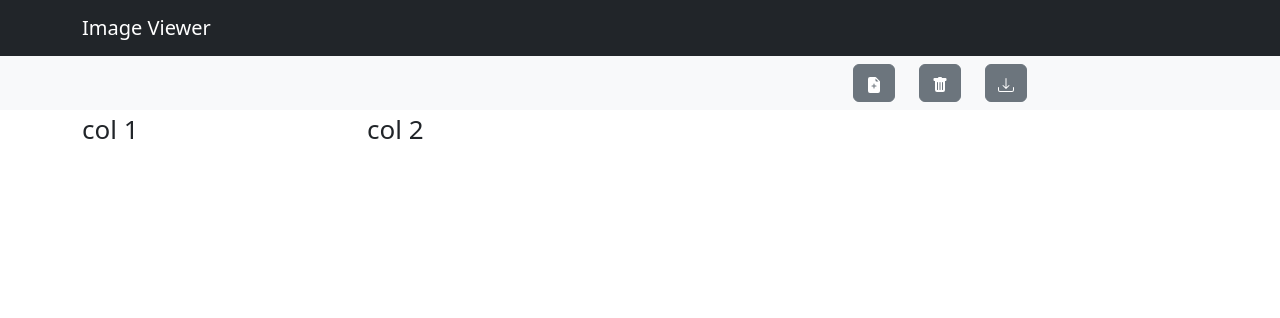
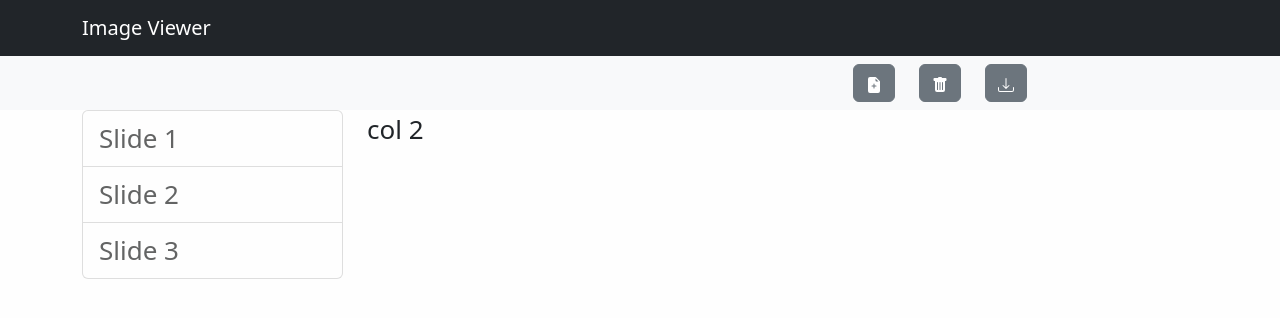
Before and after one commit to OzgeYurtsever/image-viewer, a React (Create React App) app: page / in a window 1280 px wide. Shown: the top 318 px of the page. Built offline with nearby package versions, Linux system fonts and the light colour scheme.

Commit message:
Create Navigation UI elements

```diff
--- a/src/App.css
+++ b/src/App.css
@@ -14,7 +14,7 @@
 }
 
 .App-header {
-  background-color: white;
+  background-color: #fefefe;
   min-height: 100vh;
   display: flex;
   flex-direction: column;
--- a/src/components/File.jsx
+++ b/src/components/File.jsx
@@ -1,19 +1,16 @@
-import React, { useState, useEffect } from 'react';
+import React, { useState } from 'react';
 import Navbar from 'react-bootstrap/Navbar';
 import ButtonGroup from 'react-bootstrap/ButtonGroup';
 import Button from 'react-bootstrap/Button';
 import Container from 'react-bootstrap/Container';
 import Row from 'react-bootstrap/Row';
-import Card from 'react-bootstrap/Card';
 import Col from 'react-bootstrap/Col';
 import { BsDownload, BsFillFileEarmarkPlusFill, BsTrashFill } from "react-icons/bs";
+import Navigation from './Navigation';
 
 
 const File = () => {
-
-    useEffect(() => {
-
-    }, []);
+    const [slides, setSlides] = useState([[], [], []]);
 
     return (
         <div>
@@ -43,7 +40,7 @@ const File = () => {
                 <Container className="h-100">
                     <Row className="h-100 align-items-center">
                         <Col md={3} className="h-100">
-                            <div> col 1 </div>
+                            <Navigation noOfSlides={slides.length}/>
                         </Col>
                         <Col md={9} className="h-100 align-items-center">
                             <div> col 2 </div>
--- a/src/components/Navigation.jsx
+++ b/src/components/Navigation.jsx
@@ -0,0 +1,23 @@
+import React, { useState, useEffect } from 'react';
+import ListGroup from 'react-bootstrap/ListGroup';
+
+
+const Navigation = ({ noOfSlides }) => {
+    const [navList, setNavList] = useState([]);
+
+    useEffect(() => {
+        const list = [];
+        for (let i = 0; i < noOfSlides; i++)
+            list.push(<ListGroup.Item action variant="light" key={`Slide-${i + 1}`}> {`Slide ${i + 1}`} </ListGroup.Item>)
+        setNavList(list);
+    }, [noOfSlides]);
+
+    return (
+        <ListGroup>
+            {navList}
+        </ListGroup>
+    );
+
+}
+
+export default Navigation;
```
